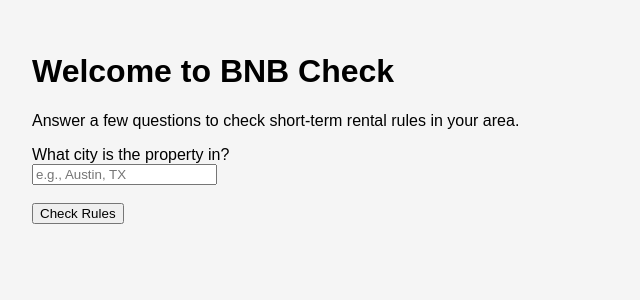
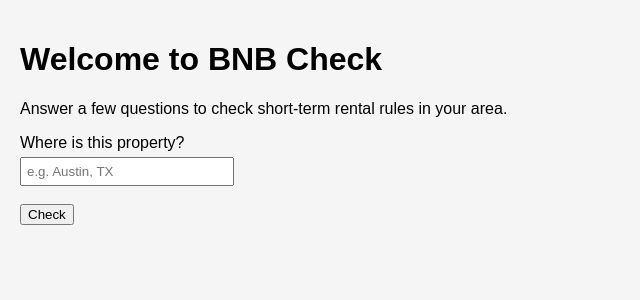
Before and after one commit to elitelodgingservice/bnbcheck-app, a React (Vite) app: page / in a window 1280 px wide. Shown: the top 300 px of the page, without its empty margins (0-640 px from the left). Built offline with nearby package versions, Linux system fonts and the light colour scheme.

Commit message:
Add city input and basic form logic

```diff
--- a/src/BNBCheckApp.jsx
+++ b/src/BNBCheckApp.jsx
@@ -1,31 +1,35 @@
-import { useState } from 'react';
+import React, { useState } from 'react';
 
 export default function BNBCheckApp() {
   const [city, setCity] = useState('');
+  const [message, setMessage] = useState('');
 
   const handleSubmit = (e) => {
     e.preventDefault();
-    alert(`Checking rules for ${city}...`);
+    // For now, just pretend every city is okay
+    setMessage(`✅ ${city} allows short-term rentals (check local ordinances to confirm).`);
   };
 
   return (
-    <div style={{ padding: '2rem', fontFamily: 'Arial, sans-serif' }}>
+    <div style={{ padding: '20px', fontFamily: 'Arial' }}>
       <h1>Welcome to BNB Check</h1>
       <p>Answer a few questions to check short-term rental rules in your area.</p>
-
       <form onSubmit={handleSubmit}>
-        <label htmlFor="city">What city is the property in?</label><br />
-        <input
-          type="text"
-          id="city"
-          name="city"
-          placeholder="e.g., Austin, TX"
-          value={city}
-          onChange={(e) => setCity(e.target.value)}
-        /><br /><br />
-
-        <button type="submit">Check Rules</button>
+        <label>
+          Where is this property?
+          <br />
+          <input
+            type="text"
+            value={city}
+            onChange={(e) => setCity(e.target.value)}
+            placeholder="e.g. Austin, TX"
+            style={{ marginTop: '5px', padding: '5px', width: '200px' }}
+          />
+        </label>
+        <br /><br />
+        <button type="submit">Check</button>
       </form>
+      {message && <p style={{ marginTop: '20px' }}>{message}</p>}
     </div>
   );
 }
```
